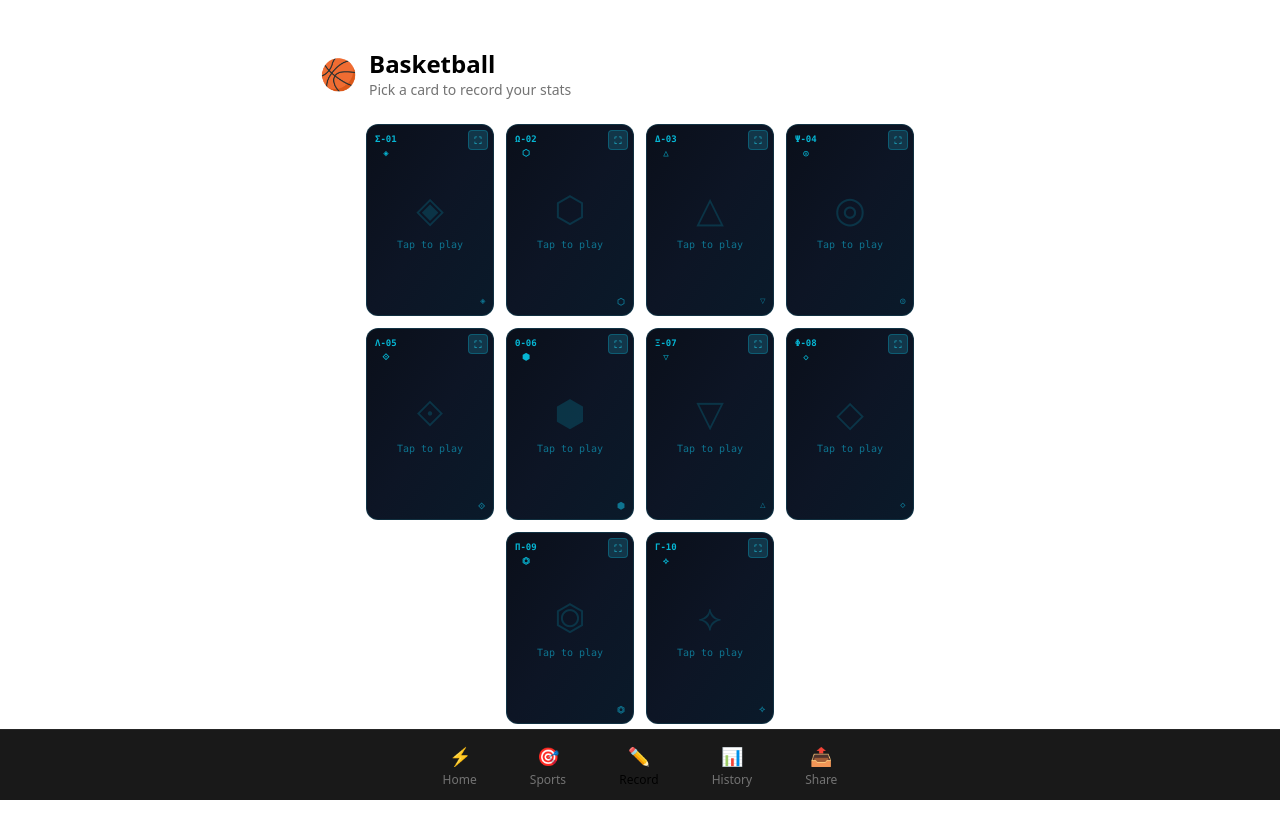
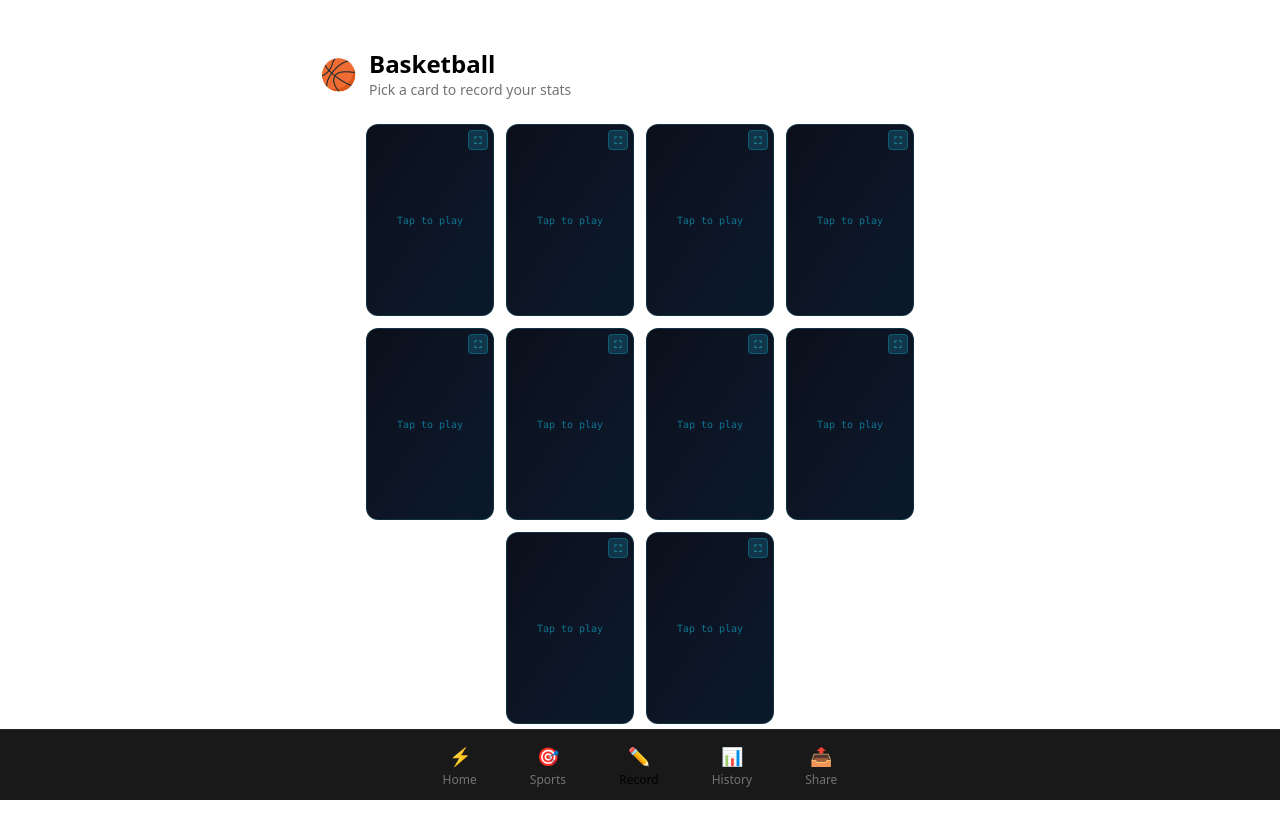
Before and after one commit to wenijinew/pulserec, a Next.js app in the folder apps/web/: page /record in a window 1280 px wide. Shown: the top 838 px of the page. Built offline with nearby package versions, Linux system fonts and the light colour scheme.

Commit message:
style: remove glyphs/codes/patterns from card faces — clean minimal look

```diff
--- a/apps/web/app/components/record-card.tsx
+++ b/apps/web/app/components/record-card.tsx
@@ -33,9 +33,6 @@
 
   const cardContent = saved ? (
     <>
-      <div className="absolute left-2 top-2 text-[9px] font-bold font-mono text-cyan-500">
-        {code}<br />{glyph}
-      </div>
       <div className="flex h-full flex-col items-center justify-center">
         <span className="text-cyan-400 text-lg">✓</span>
         <span className="mt-1 text-[10px] font-mono font-medium text-cyan-300/70">{name || "Saved"}</span>
@@ -46,18 +43,12 @@
         </div>
         <span className="mt-2 text-[8px] text-cyan-800">tap to edit</span>
       </div>
-      <div className="absolute bottom-2 right-2 rotate-180 text-[9px] font-bold font-mono text-cyan-700">{glyph}</div>
     </>
   ) : (
     <>
-      <div className="absolute left-2 top-2 text-[9px] font-bold font-mono text-cyan-500">
-        {code}<br />{glyph}
+      <div className="flex h-full flex-col items-center justify-center">
+        <span className="text-[10px] font-mono text-cyan-700">Tap to play</span>
       </div>
-      <div className="flex h-full flex-col items-center justify-center">
-        <span className="text-4xl text-cyan-500/20">{glyph}</span>
-        <span className="mt-2 text-[10px] font-mono text-cyan-700">Tap to play</span>
-      </div>
-      <div className="absolute bottom-2 right-2 rotate-180 text-[9px] font-bold font-mono text-cyan-700">{glyph}</div>
     </>
   );
 
```
